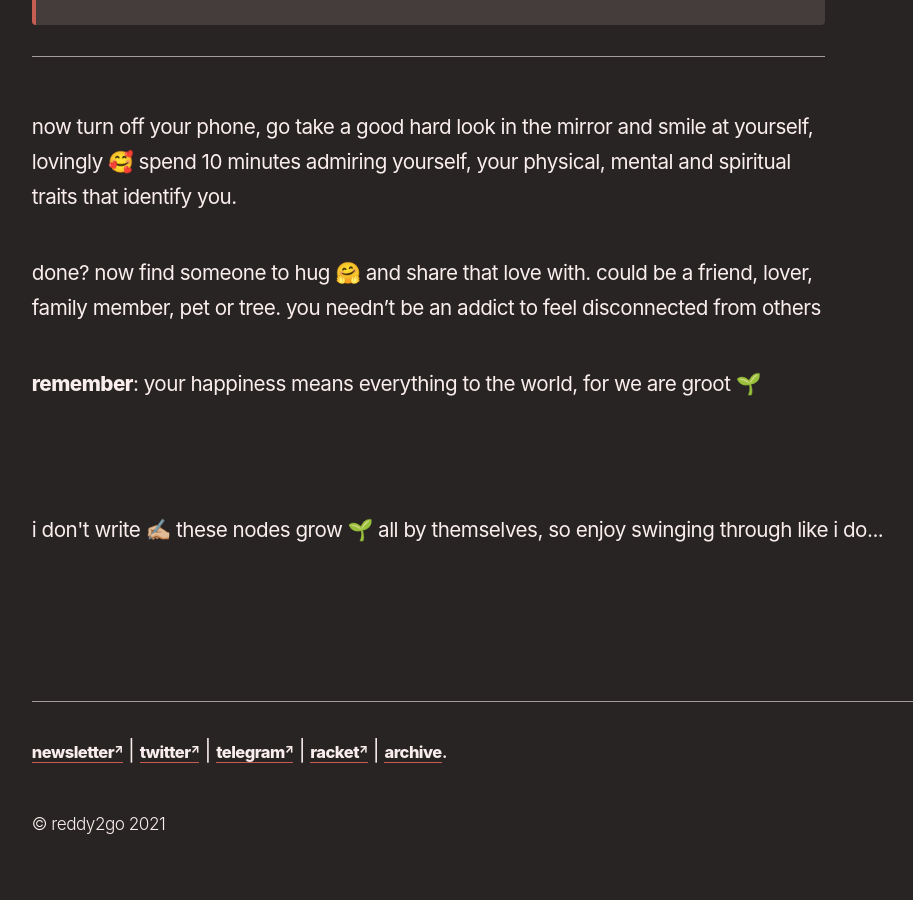
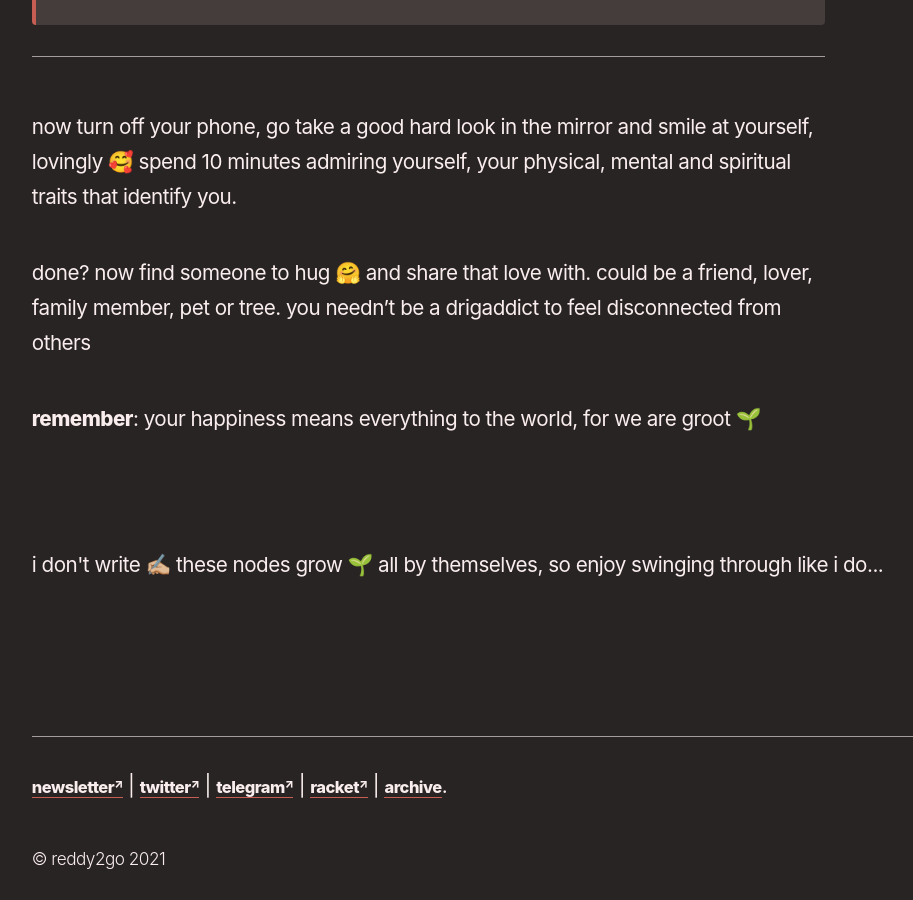
Before and after one commit to reddy2go/redgarden, a Jekyll site: the page built from _notes/origin story of play.md, in a window 1280 px wide and 900 px high, scrolled down 5064 px. Shown: the whole window, without its empty margins (45-958 px from the left). Built offline with Jekyll 4.4.1, drawn with Linux system fonts in a browser that asks for light colours; some web fonts are replaced; Markdown is read by kramdown in place of the engine named in the settings.

Commit message:
auto commit

```diff
--- a/_notes/origin story of play.md
+++ b/_notes/origin story of play.md
@@ -73,6 +73,6 @@ i believe so and have embodied this philosophy as my own, in my body and mind. i
 ---
 now turn off your phone, go take a good hard look in the mirror and smile at yourself, lovingly 🥰 spend 10 minutes admiring yourself, your physical, mental and spiritual traits that identify you.
 
-done? now find someone to hug 🤗 and share that love with. could be a friend, lover, family member, pet or tree. you needn't be an addict to feel disconnected from others
+done? now find someone to hug 🤗 and share that love with. could be a friend, lover, family member, pet or tree. you needn't be a drigaddict to feel disconnected from others
 
 **remember**: your happiness means everything to the world, for we are groot 🌱
```
